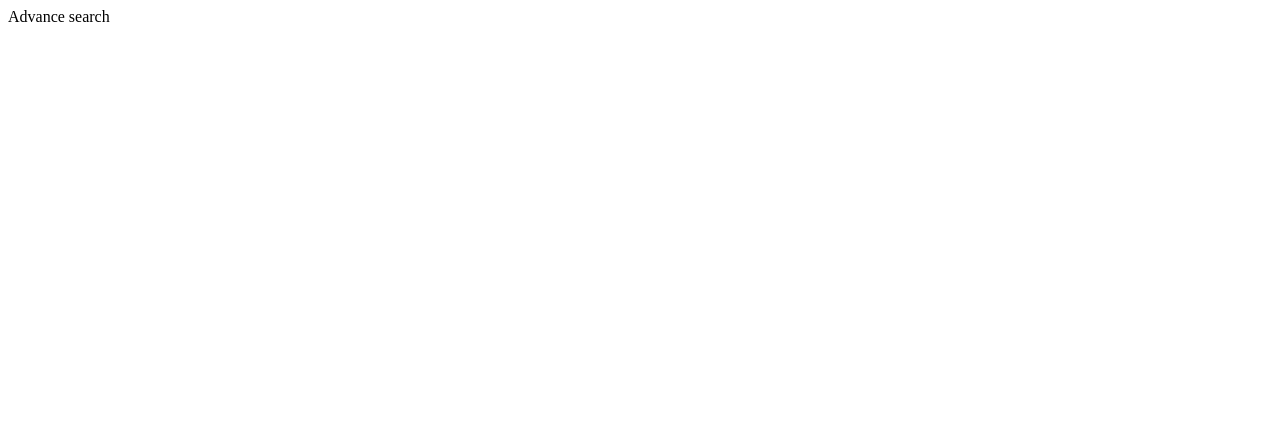
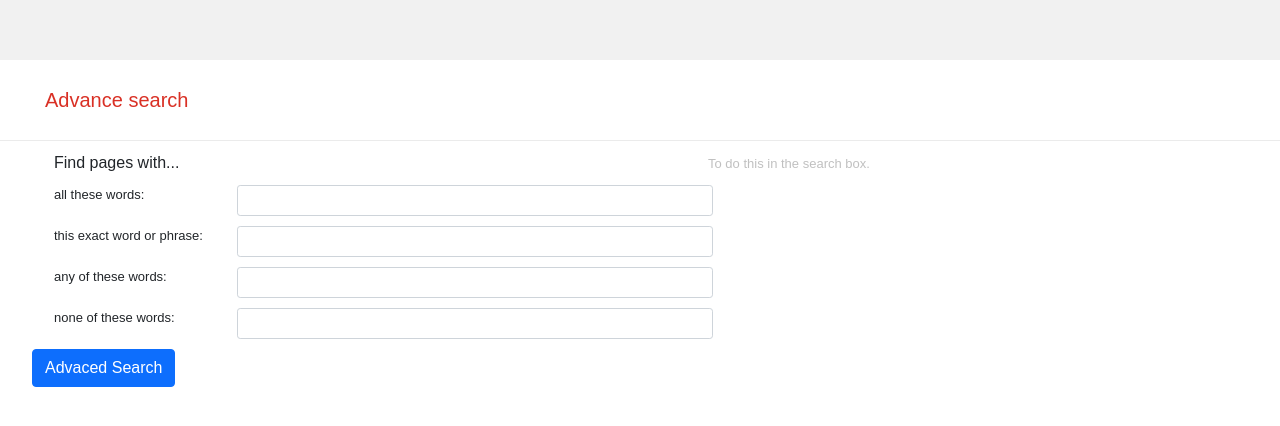
Before and after one commit to ManulaUluwatta/search, a plain HTML site: page advanceSearch.html in a window 1280 px wide. Drawn offline with nearby package versions, Linux system fonts and the light colour scheme.

Commit message:
do some change in advacedSearch page

```diff
--- a/advanceSearch.html
+++ b/advanceSearch.html
@@ -1,9 +1,120 @@
 <!DOCTYPE html>
 <html lang="en">
     <head>
-        <title>Search</title>
+        <!-- Meta tages -->
+        <meta charset="utf-8">
+        <meta name="viewport" content="width=device-width, initial-scale=1">
+        <!-- boostrap css -->
+        <link href="https://cdn.jsdelivr.net/npm/bootstrap@5.0.0-beta1/dist/css/bootstrap.min.css"
+        rel="stylesheet" integrity="sha384-giJF6kkoqNQ00vy+HMDP7azOuL0xtbfIcaT9wjKHr8RbDVddVHyTfAAsrekwKmP1" crossorigin="anonymous">
+
+        <!-- Title -->
+        <title>Advaced Search</title>
+        <style>
+            body{
+                margin: 0;
+                font-family: Arial, sans-serif;
+            }
+            .nav{
+                background-color: #f1f1f1;
+                width: 100%;
+                height: 60px;
+                position: relative;
+            }
+            .adlbl{
+                color: #d93025;
+                font-size: 20px;
+                margin: 25px 35px;
+            }
+            hr{
+
+            }
+            .ads-textInput{
+                border-radius: 1px;
+                border: 1px solid #d9d9d9;
+                border-top: 1px solid #c0c0c0;
+                font-size: 13px;
+                height: 25px;
+                padding: 1px 8px;
+            }
+            .ads-btn{
+                margin-left: 580px;
+            }
+            .col-sm{
+                max-width: 500px;
+            }
+            .form-lable{
+                font-size: 13px;
+            }
+            .row{
+                margin: 10px;
+            }
+            .container{
+                margin-left: 20px;
+            }
+            #labelDiv2{
+                margin-left: 380px;
+                color: #7777;
+                font-weight: inherit;
+                font-style: inherit;
+            }
+        </style>
     </head>
     <body>
-        Advance search
+        <div class="nav">
+            <span>
+            </span>
+        </div>
+        <div class="adlbl">
+            <label style="margin-left: 10px;">Advance search</label>
+        </div>
+        <div style="border-bottom: 1px solid #ebebeb"></div>
+        <div>
+            <form action="https://google.com/search">
+                <div class="container">
+                    <div class="row">
+                        <div class="col-3" id="lableDiv">
+                            <label style="font-size: 16px;">Find pages with...</label>
+                        </div>
+                        <div class="col-3" id="labelDiv2">
+                            <label style="font-size: 13px;">To do this in the search box.</label>
+                        </div>
+                    </div>
+                    <div class="row">
+                        <label class="form-lable col-sm-2">all these words:</label>
+                        <div class="col-sm">
+                            <input class="form-control form-control-sm" type="text" name="as_q" placeholder="" aria-label=".form-control-sm example">
+                        </div>
+                    </div>
+                    <div class="row">
+                        <label class="form-lable col-sm-2">this exact word or phrase:</label>
+                        <div class="col-sm">
+                            <input class="form-control form-control-sm" type="text" name="as_epq" placeholder="" aria-label=".form-control-sm example">
+                        </div>
+                    </div>
+                    <div class="row">
+                        <label class="form-lable col-sm-2">any of these words:</label>
+                        <div class="col-sm">
+                            <input class="form-control form-control-sm" type="text" name="as_oq" placeholder="" aria-label=".form-control-sm example">
+                        </div>
+                    </div>
+                    <div class="row">
+                        <label class="form-lable col-sm-2">none of these words:</label>
+                        <div class="col-sm">
+                            <input class="form-control form-control-sm" type="text" name="as_eq" placeholder="" aria-label=".form-control-sm example">
+                        </div>
+                    </div>
+                    <div class="col-sm">
+                        <button type="submit" class="btn btn-primary">Advaced Search</button>
+                    </div>
+                </div>
+
+            </form>
+        </div>
+        <!-- Separate Popper and Bootstrap JS -->
+        <script src="https://cdn.jsdelivr.net/npm/@popperjs/core@2.5.4/dist/umd/popper.min.js" integrity="sha384-q2kxQ16AaE6UbzuKqyBE9/u/KzioAlnx2maXQHiDX9d4/zp8Ok3f+M7DPm+Ib6IU"
+         crossorigin="anonymous"></script>
+        <script src="https://cdn.jsdelivr.net/npm/bootstrap@5.0.0-beta1/dist/js/bootstrap.min.js" integrity="sha384-pQQkAEnwaBkjpqZ8RU1fF1AKtTcHJwFl3pblpTlHXybJjHpMYo79HY3hIi4NKxyj"
+        crossorigin="anonymous"></script>
     </body>
 </html>
```
Also changed, not shown: index.html (+1 -1 lines), images/google.png (added).
